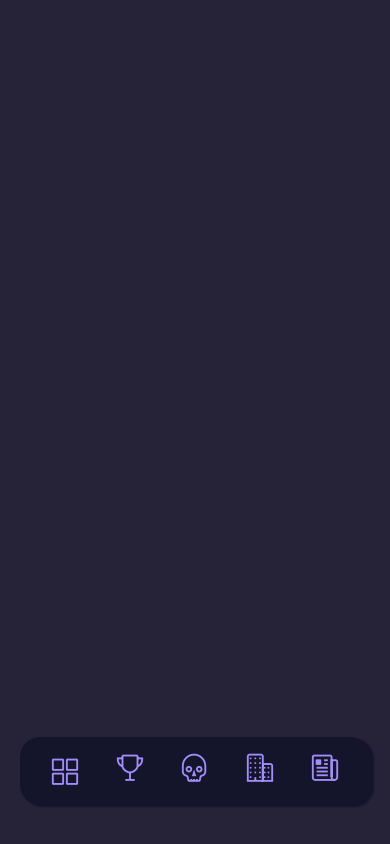
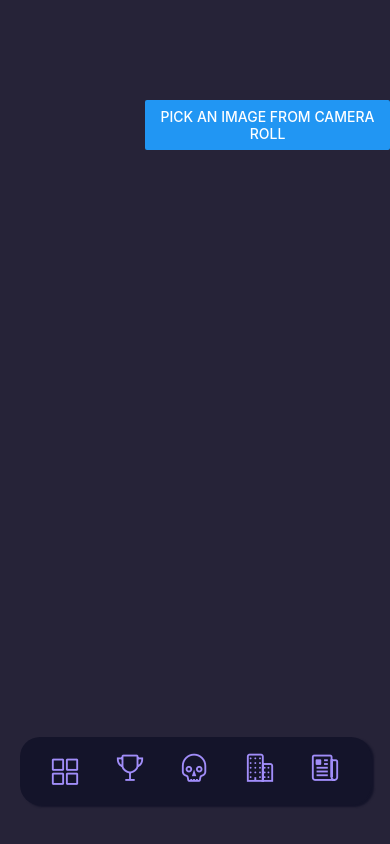
Before and after one commit to ImJPeti/EsportManager, a React Native app: screen / in a window 390 px wide. Built offline with nearby package versions, Linux system fonts and the light colour scheme.

Commit message:
Some frontend change

```diff
--- a/App.js
+++ b/App.js
@@ -7,7 +7,7 @@ import NavBar from './components/navBar.js';
 export default function App() {
   return (
     <View style={styles.container}>
-      {/*  <Camera />*/}
+      <Camera />
       <StatusBar style="auto" />
       <NavBar />
     </View>
--- a/components/ImagePickerComponent.js
+++ b/components/ImagePickerComponent.js
@@ -9,6 +9,9 @@ function ImagePickerComponent({ onSubmit }) {
   const [text, setText] = useState("Please add an image");
   const [scoreOne, setScoreOne] = useState(null);
   const [scoreTwo, setScoreTwo] = useState(null);
+  const [playerOne, setPlayerOne] = useState(null);
+  const [playerTwo, setPlayerTwo] = useState(null);
+
   const regex = /^[0-9]\-[0-9]$/gm;
 
   const pickImage = async () => {
@@ -22,6 +25,7 @@ function ImagePickerComponent({ onSubmit }) {
       setText("Loading..");
       const responseData = await onSubmit(result.base64);
       setText(responseData.text);
+      console.log(responseData.text);
       let data = responseData.text.split("\n")
       for (let i = 0; i < data.length; i++){
         if (data[i].match(regex)) {
@@ -36,8 +40,8 @@ function ImagePickerComponent({ onSubmit }) {
       <View style={{position: "relative", minHeight: 150}}>
         {image && <Image source={{ uri: image }} style={styles.image} />}
         <View style={styles.scores}>
-          <Text style={{padding: 10, margin: 10}}>{scoreOne}</Text>
-          <Text style={{padding: 10, margin: 10}}>{scoreTwo}</Text>
+          <Text style={{padding: 10, margin: 10, color: "white"}}>{scoreOne}</Text>
+          <Text style={{padding: 10, margin: 10, color: "white"}}>{scoreTwo}</Text>
         </View>
         <View style={styles.pickImage}>
           <Button title="Pick an image from camera roll" onPress={pickImage} />
--- a/package.json
+++ b/package.json
@@ -11,6 +11,8 @@
   "dependencies": {
     "@expo/vector-icons": "^13.0.0",
     "@react-navigation/core": "^6.4.7",
+    "@react-navigation/native": "^6.1.5",
+    "@react-navigation/native-stack": "^6.9.11",
     "expo": "~48.0.4",
     "expo-image-picker": "^14.1.1",
     "expo-status-bar": "~1.4.4",
```
Also changed, not shown: 1 other file (tests, documents, lock files or other folders).
